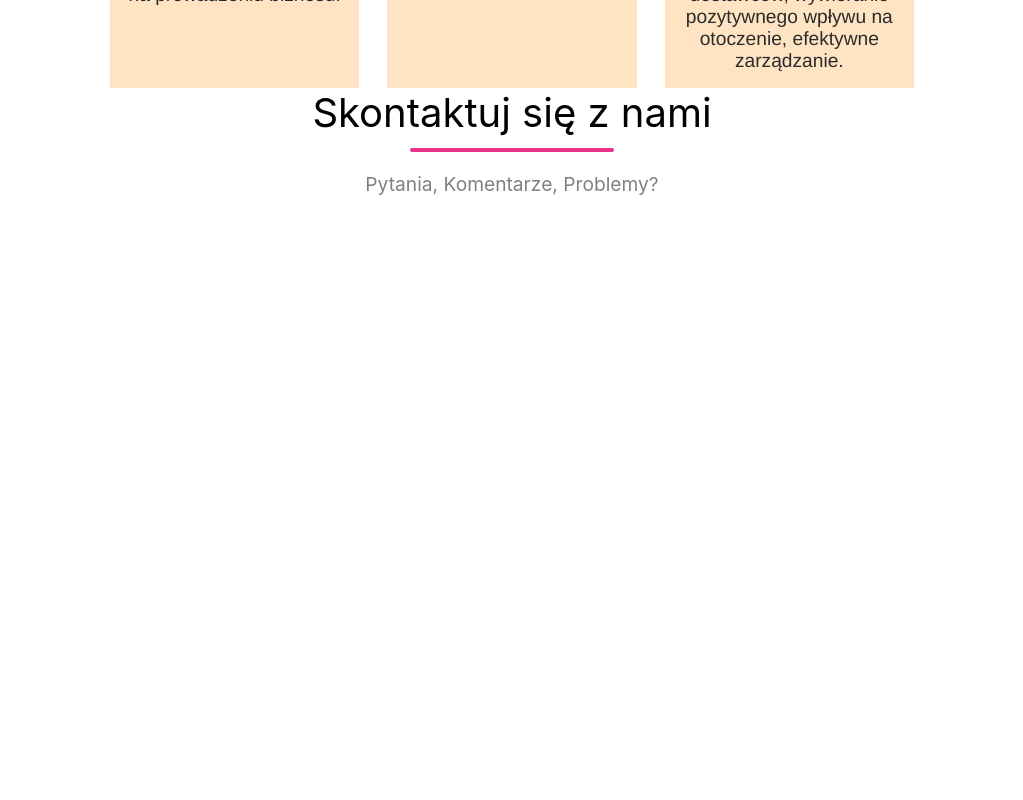
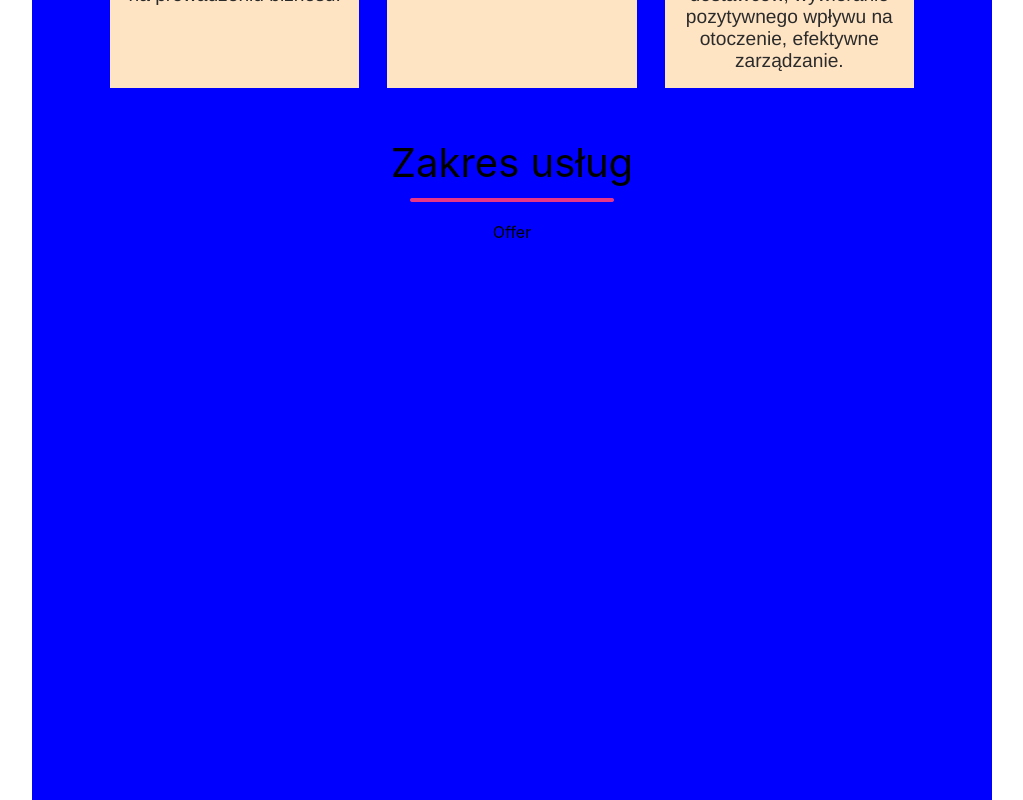
Before and after one commit to RTRealm/itconcierge, a React (Create React App) app: page / in a window 1280 px wide. Shown: the part 1440-2240 px from the top of the page, without its empty margins (128-1151 px from the left). Built offline with nearby package versions, Linux system fonts and the light colour scheme.

Commit message:
working on layout from scratch...

```diff
--- a/src/App.css
+++ b/src/App.css
@@ -2,7 +2,6 @@
 	display: flex;
 	flex-direction: column;
 	align-items: center;
-	min-height: 300vh;
 }
 
 .services {
@@ -11,3 +10,17 @@
 	flex-direction: row;
 	justify-content: space-around;
 }
+
+.offerbox {
+	margin-top: -150px;
+	background-color: blue;
+	display: flex;
+	flex-direction: column;
+	align-items: center;
+	width: 75vw;
+	z-index: -1;
+}
+
+.offerAboutUs {
+	margin-top: 200px;
+}
--- a/src/App.js
+++ b/src/App.js
@@ -5,6 +5,7 @@ import Header from './components/Header/Header';
 import Main from './components/Main/Main';
 import AboutUs from './components/AboutUs/AboutUs';
 import Service from './components/Service/Service';
+import Offer from './components/Offer/Offer';
 
 class App extends Component {
 	render() {
@@ -24,6 +25,11 @@ class App extends Component {
 					<Service bodylorem='Nasi klienci otrzymują nowoczesne, efektywne, o ‘wartości dodanej’ rozwiązania dzięki którym ich praca staje się łatwiejsza.' />
 					<Service bodylorem='Wartości którymi się kierujemy to uczciwość, prawość, profesjonalizm, poszanowanie pracowników i współpracowników Klienta, swoich i dostawców, wywieranie pozytywnego wpływu na otoczenie, efektywne zarządzanie.' />
 				</div>
+				<div className='offerbox'>
+					<div className='offerAboutUs'></div>
+					<AboutUs lorem='Zakres usług' />
+					<Offer />
+				</div>
 				<AboutUs lorem='Skontaktuj się z nami' bodylorem='Pytania, Komentarze, Problemy?' />
 			</div>
 		);
--- /dev/null
+++ b/src/components/Offer/Offer.css
@@ -0,0 +1,5 @@
+.offerbody {
+	height: 800px;
+	display: flex;
+	justify-content: center;
+}
--- /dev/null
+++ b/src/components/Offer/Offer.js
@@ -0,0 +1,10 @@
+import React from 'react';
+import './Offer.css';
+
+export default function Offer() {
+	return (
+		<div className='offerbody'>
+			<p>Offer</p>
+		</div>
+	);
+}
```
